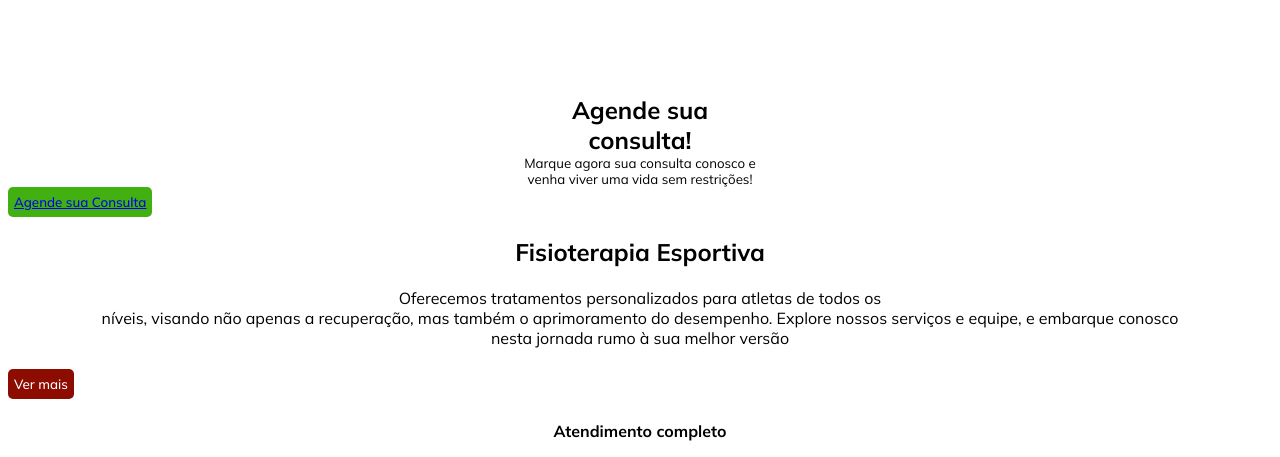
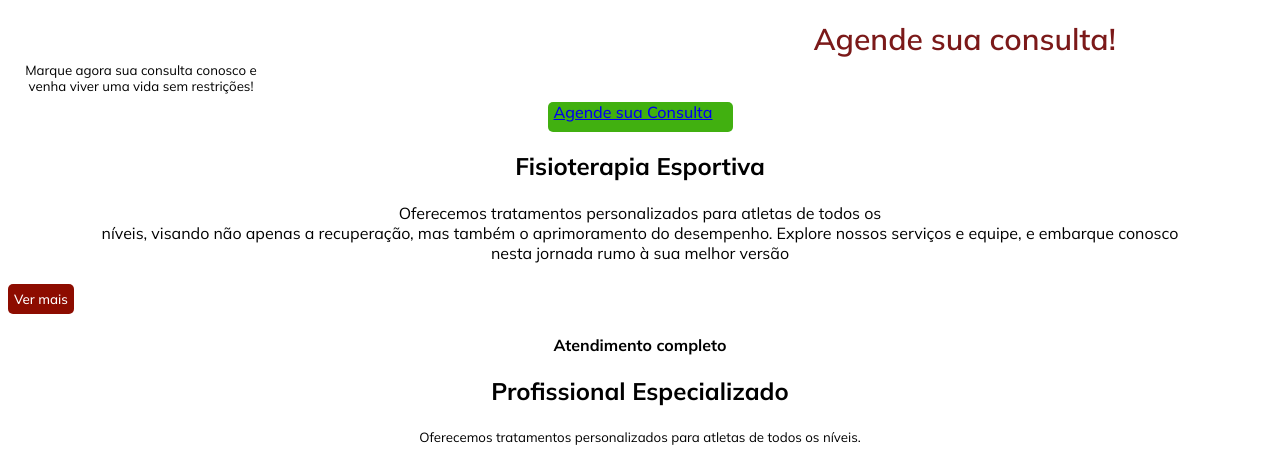
Before and after one commit to caioenriquena/proj_foco_em_dor, a PHP site: page / in a window 1280 px wide. Shown: the part 62-519 px from the top of the page. Run offline with PHP 8.4, Linux system fonts and the light colour scheme.

Commit message:
Implementado posições de button

```diff
--- a/index.html
+++ b/index.html
@@ -19,7 +19,7 @@
     <main class="conteudo">
         <section class="conteudo-principal">
             <div class="conteudo-principal-foto">
-                <h1 class="conteudo-principal-escrito">Agende sua consulta!</h1>
+                <h2 class="conteudo-principal-escrito">Agende sua consulta!</h2>
                 <h5 class="conteudo-principal-escrito-subtitulo">Marque agora sua consulta conosco e venha viver uma vida sem restrições!</h5>
                 <button class="conteudo-principal-foto-escrito-botao"><a href="formulario-consulta.html" >Agende sua Consulta</a></button>
 
--- a/styles.css
+++ b/styles.css
@@ -15,17 +15,24 @@
 }
 .conteudo-principal-escrito{
     font-family: 'mulish', sans-serif;
-    max-width: 195px;
 	margin: 0 auto;
 	display: flex;
     text-align: center;
-    margin-top: 95px;
+    margin-top: 25px;
+    color: #7b1919;
+    font-size: 30px;
+    line-height: 95%;
+    font-weight: 600;
+    position: relative;
+    left: calc(50% - 256px);
+    top: calc(50% - 64.5px);
+    width: 405px;
     }
 .conteudo-principal-escrito-subtitulo{
+    text-align: center;
     max-width: 250px;
-	margin: 0 auto;
+	margin: 8px;
 	display: flex;
-    text-align: center;
 }
 .conteudo-principal-escrito-subtitulo{
     font-family: 'mulish', sans-serif;
@@ -37,13 +44,24 @@
     text-align: center;
 }
 .conteudo-principal-foto-escrito-botao{
-    border-radius: 5px;
+    color: #ffffff;
+    background-color:#41b010;
+    display: flex;
     border: none;
     height: 30px;
-    font-family: 'mulish', sans-serif;
+    border-radius: 5px;
+    margin: 0 auto;
+    font-family: "mulish", sans-serif;
+    font-size: 16px;
+    line-height: 120%;
     font-weight: 500;
-    color:#ffffff;
-    background-color:#41b010;
+    position: relative;
+    width: 185px;
+}
+button.conteudo-principal-escrito-subtitulo{
+    display: flex;
+    width: auto;
+    top: 50px
 }
 .conteudo-informativo-subtitulo{
     font-family: 'mulish', sans-serif;
```
